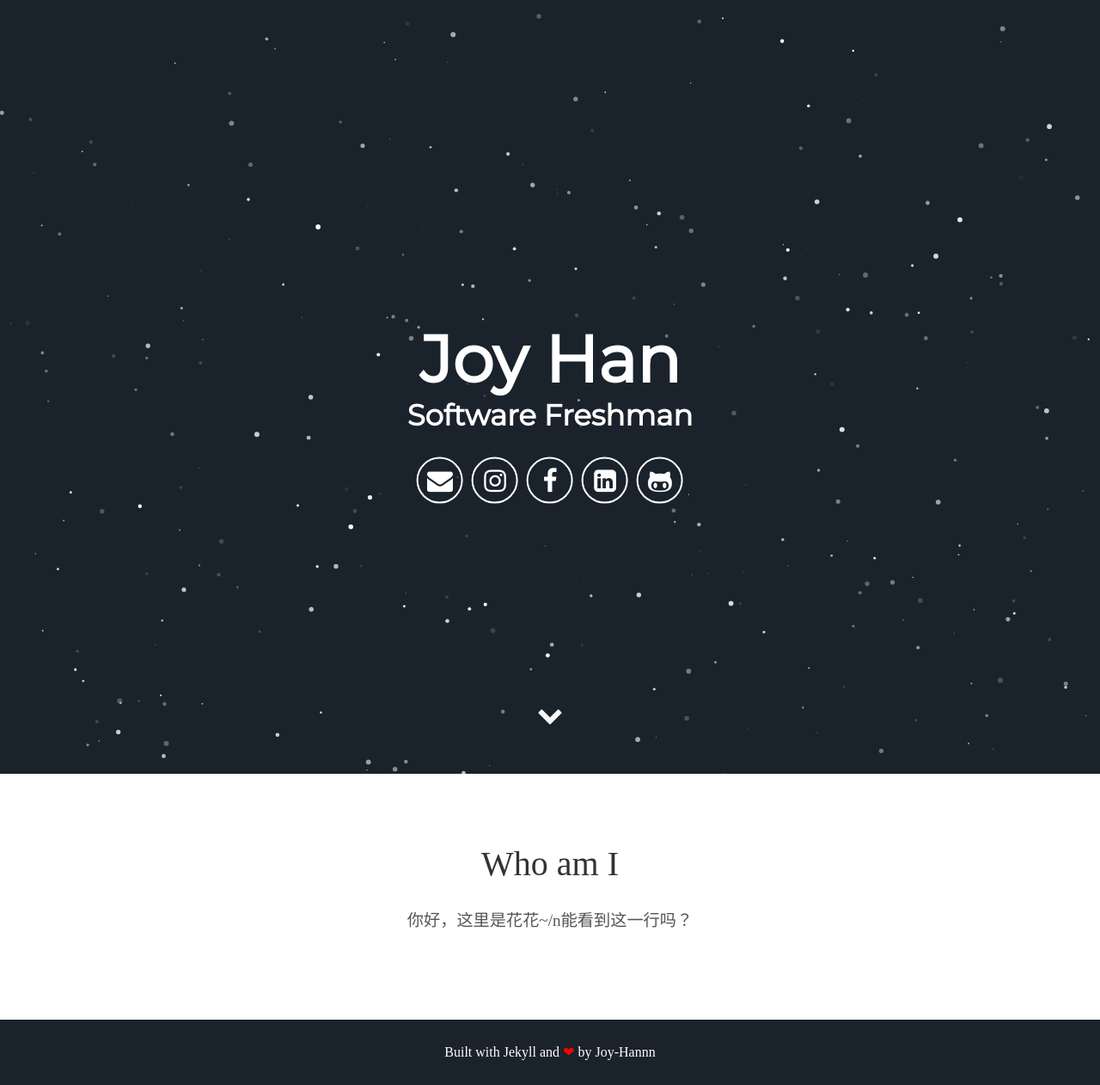
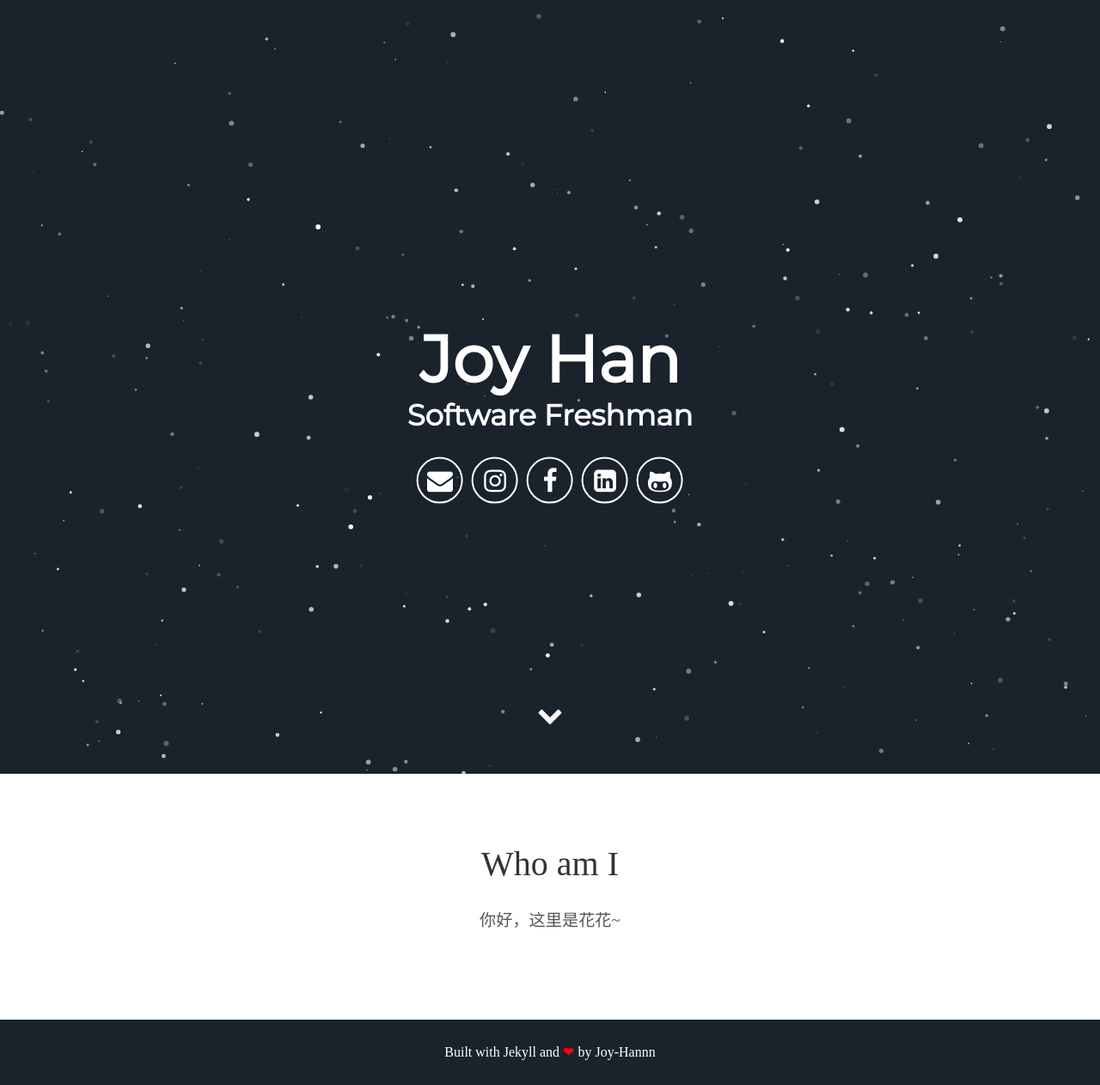
Before and after one commit to Joy-Hannn/joyhan.github.io, a Jekyll site: the page built from index.html, in a window 1280 px wide. Shown: the whole page at 86% size. Built offline with Jekyll 4.4.1, drawn with Linux system fonts in a browser that asks for light colours; some web fonts are replaced.

Commit message:
Update _config.yml

```diff
--- a/_config.yml
+++ b/_config.yml
@@ -6,7 +6,7 @@ description: Jekyll Theme Minimal Resume
 
 # User settings
 username: Joy Han
-user_description: 你好，这里是花花~/n能看到这一行吗？
+user_description: 你好，这里是花花~
 user_title: Software Freshman
 email: 2362627768@qq.com
 # twitter_username: Joy Han
```
